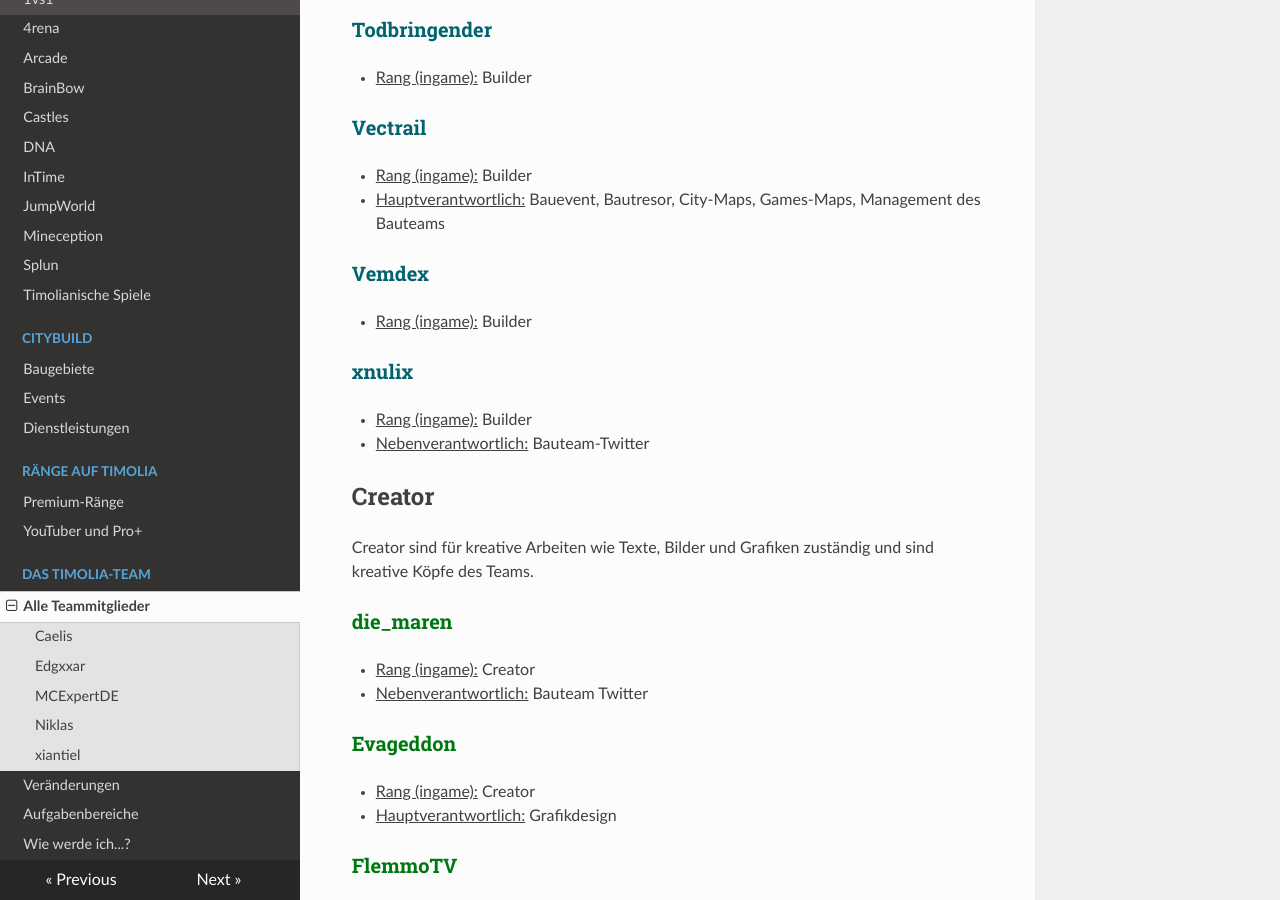
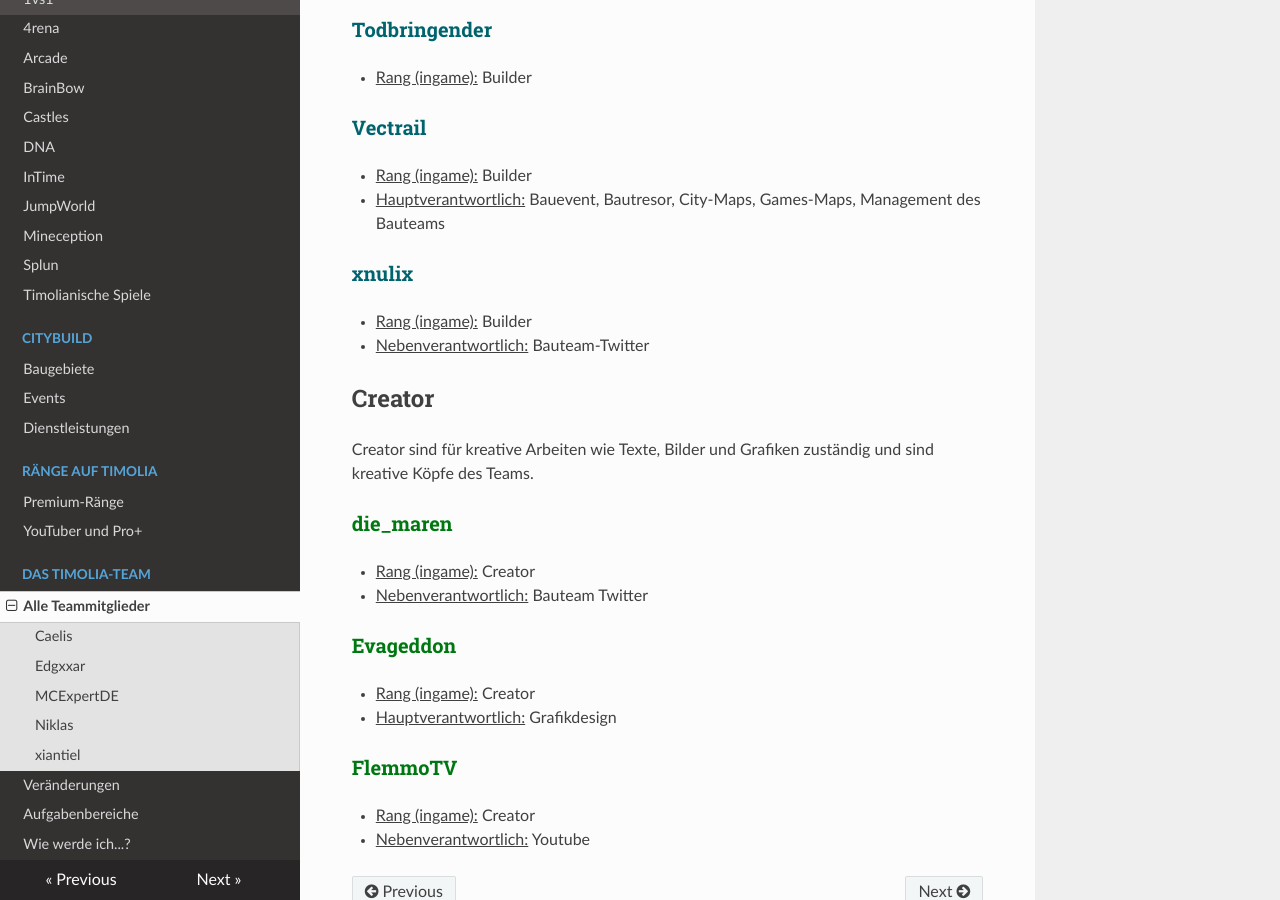
Before and after one commit to TimoliaDE/HowTo, an MkDocs documentation site: the page built from docs/team/members.md, in a window 1280 px wide and 900 px high, scrolled down 7939 px. Built offline with MkDocs 1.6.1, drawn with Linux system fonts in a browser that asks for light colours; nearby versions of some CDN libraries; old or Windows-style settings are respelled for this version of MkDocs.

Commit message:
Update members.md

```diff
--- a/docs/team/members.md
+++ b/docs/team/members.md
@@ -255,9 +255,6 @@ Sie sind für die Arenen und Maps des Timolia-Netzwerkes verantwortlich und entw
 - <u>Rang (ingame):</u> Builder
 - <u>Hauptverantwortlich:</u> Bauevent, Bautresor, City-Maps, Games-Maps, Management des Bauteams
 
-###<strong><span style="color:#00646F">Vemdex</span></strong>
-- <u>Rang (ingame):</u> Builder
-
 ### <strong><span style="color:#00646F">xnulix</span></strong>
 - <u>Rang (ingame):</u> Builder
 - <u>Nebenverantwortlich:</u> Bauteam-Twitter
```
